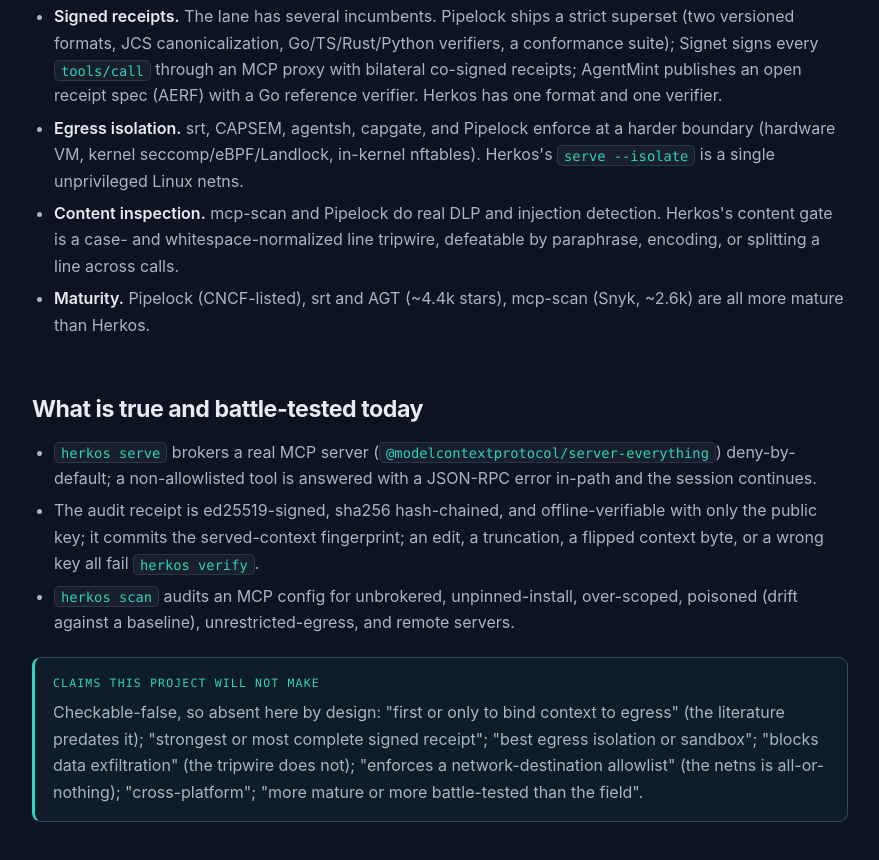
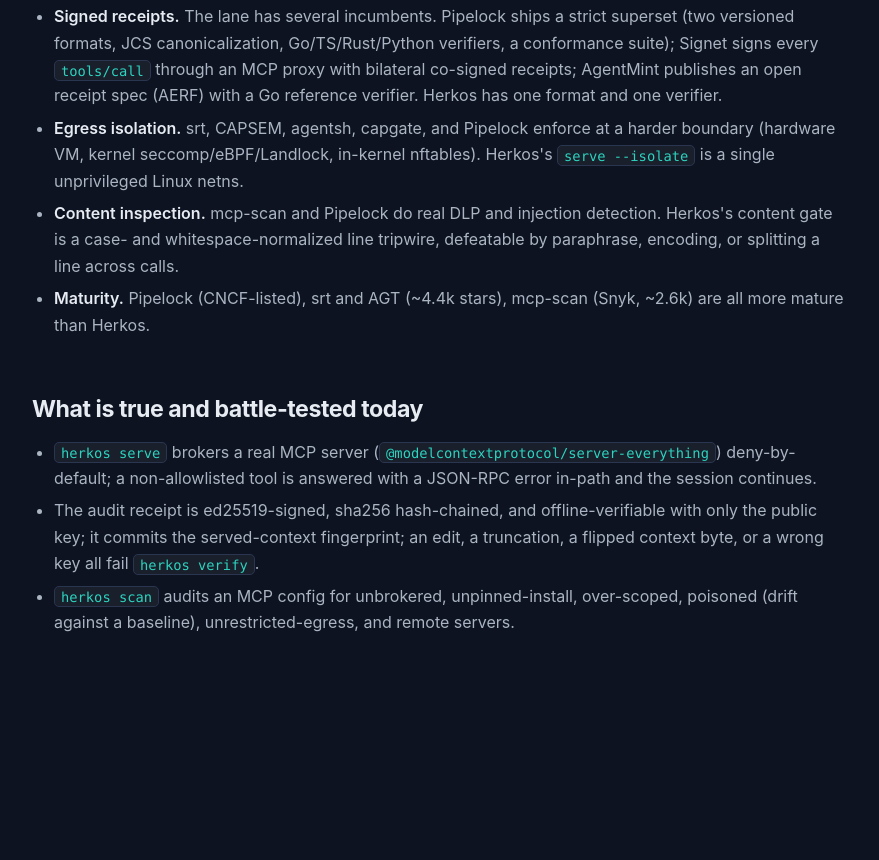
Before and after one commit to akhilesharora/herkos, a plain HTML site: page site/docs/comparison.html in a window 1280 px wide. Shown: the part 2472-3332 px from the top of the page, without its empty margins (342-1221 px from the left). After the commit the page ends 3203 px from the top, so only its background shows below. Drawn offline with Linux system fonts and the light colour scheme.

Commit message:
docs(site): fix the license link, trim the comparison page

```diff
--- a/site/docs/comparison.html
+++ b/site/docs/comparison.html
@@ -145,11 +145,6 @@
       <li>The audit receipt is ed25519-signed, sha256 hash-chained, and offline-verifiable with only the public key; it commits the served-context fingerprint; an edit, a truncation, a flipped context byte, or a wrong key all fail <code>herkos verify</code>.</li>
       <li><code>herkos scan</code> audits an MCP config for unbrokered, unpinned-install, over-scoped, poisoned (drift against a baseline), unrestricted-egress, and remote servers.</li>
     </ul>
-
-    <div class="note">
-      <span class="label">Claims this project will not make</span>
-      <p>Checkable-false, so absent here by design: "first or only to bind context to egress" (the literature predates it); "strongest or most complete signed receipt"; "best egress isolation or sandbox"; "blocks data exfiltration" (the tripwire does not); "enforces a network-destination allowlist" (the netns is all-or-nothing); "cross-platform"; "more mature or more battle-tested than the field".</p>
-    </div>
   </main>
 </div>
 
```
Also changed, not shown: site/index.html (+1 -1 lines).
